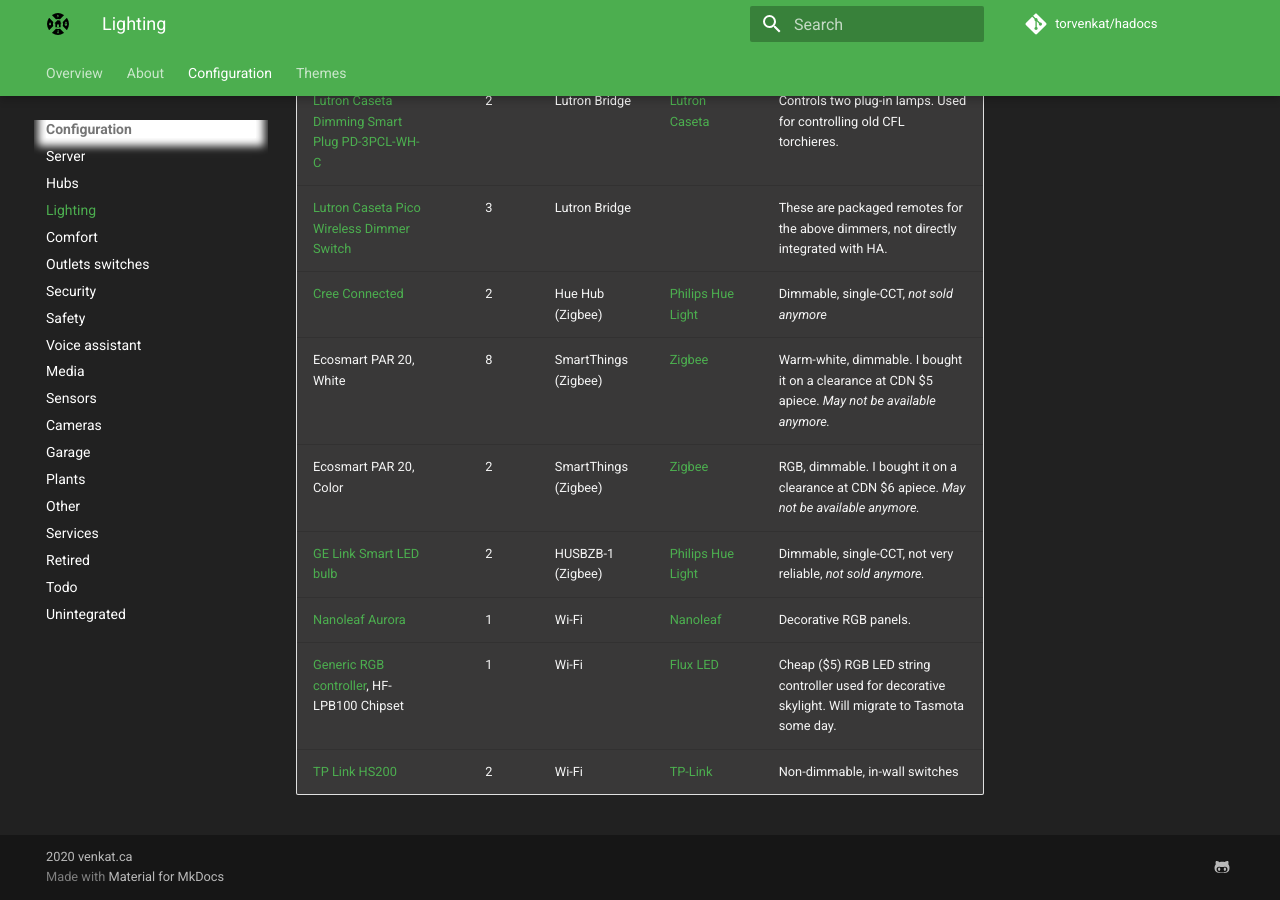
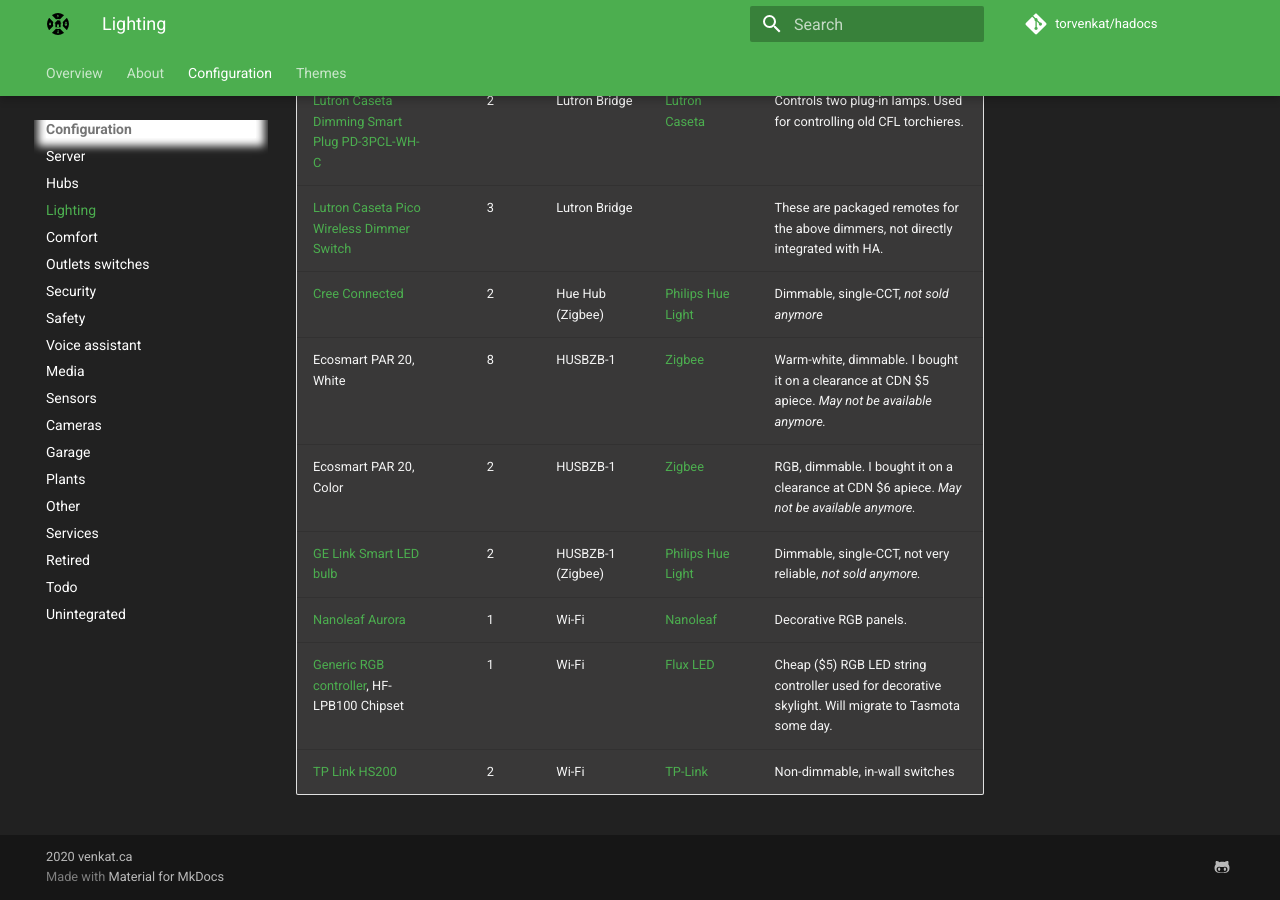
Before and after one commit to torvenkat/hadocs, an MkDocs documentation site: the page built from docs/configuration/lighting.md, in a window 1280 px wide and 900 px high, scrolled down 586 px. Built offline with MkDocs 1.6.1 and Material for MkDocs 9.7.7, drawn with Linux system fonts in a browser that asks for light colours; comment, search, counter and statistics services are not loaded.

Commit message:
Update lighting.md

```diff
--- a/docs/configuration/lighting.md
+++ b/docs/configuration/lighting.md
@@ -1,18 +1,18 @@
 
 
-| Device                                                       | Quantity | Connection           | Integration                                                  | Notes                                                        |
-| ------------------------------------------------------------ | :------: | -------------------- | ------------------------------------------------------------ | ------------------------------------------------------------ |
-| [Leviton Decora DZMX1 ](https://www.leviton.com/en/products/dzmx1-1lz) |    4     | HUSBZB-1 (Z-Wave)    | [Z-Wave](https://www.home-assistant.io/integrations/zwave/)  | In-wall switch, dimmable. Can control LED, Incandescent, CFL, up to 1,000 W. A newer version available from Leviton. |
-| [Leviton Decora DW6HD-1BZ](https://www.leviton.com/en/products/dw6hd-1bz) |    3     | Wi-Fi                | [Leviton Decora Wi-Fi](https://www.home-assistant.io/integrations/decora_wifi/) | In-wall switch, dimmable. Can control LED, Incandescent, CFL, up to 600 W. |
-| [Philips Hue White](https://amzn.to/2LaUFTd)                 |    8     | Hue Hub (Zigbee)     | [Philips Hue Light](https://www.home-assistant.io/components/light.hue/) | Dimmable, single-CCT, *not sold anymore.*                    |
-| [Philips Hue White & Color](https://www.amazon.ca/Ambiance-Equivalent-Dimmable-Compatible-Assistant/dp/B01M9AU8MB/ref=sr_1_16?keywords=hue+hub&qid=1586691613&sr=8-16) |    2     | Hue Hub (Zigbee)     | [Philips Hue Light](https://www.home-assistant.io/components/light.hue/) | Dimmable, single-CCT, *not sold anymore*                     |
-| [Lutron Caseta Wireless Dimmer](https://amzn.to/2KwDJWc)     |    4     | Lutron Bridge        | [Lutron Caseta](https://www.home-assistant.io/components/lutron_caseta/) | Smart dimmer switches that do not require a neutral wire     |
-| [Lutron Caseta Dimming Smart Plug PD-3PCL-WH-C](http://www.lutron.com/TechnicalDocumentLibrary/369987_ENG.pdf) |    2     | Lutron Bridge        | [Lutron Caseta](https://www.home-assistant.io/components/lutron_caseta/) | Controls two plug-in lamps.  Used for controlling old CFL torchieres. |
-| [Lutron Caseta Pico Wireless Dimmer Switch](https://amzn.to/2Etw0HP) |    3     | Lutron Bridge        |                                                              | These are packaged remotes for the above dimmers, not directly integrated with HA. |
-| [Cree Connected](https://amzn.to/2IpKAnZ)                    |    2     | Hue Hub (Zigbee)     | [Philips Hue Light](https://www.home-assistant.io/components/light.hue/) | Dimmable, single-CCT, *not sold anymore*                     |
-| Ecosmart PAR 20, White                                       |    8     | SmartThings (Zigbee) | [Zigbee](https://www.home-assistant.io/integrations/zigbee/) | Warm-white, dimmable. I bought it on a clearance at CDN $5 apiece.  *May not be available anymore.* |
-| Ecosmart PAR 20, Color                                       |    2     | SmartThings (Zigbee) | [Zigbee](https://www.home-assistant.io/integrations/zigbee/) | RGB, dimmable. I bought it on a clearance at CDN $6 apiece.  *May not be available anymore.* |
-| [GE Link Smart LED bulb](https://www.amazon.ca/GE-Wireless-Smart-PSB19-SW27-Equivalent/dp/B00NOL16K0) |    2     | HUSBZB-1 (Zigbee)    | [Philips Hue Light](https://www.home-assistant.io/components/light.hue/) | Dimmable, single-CCT, not very reliable, *not sold anymore.* |
-| [Nanoleaf Aurora](https://nanoleaf.me/en/consumer-led-lighting/products/smarter-series/nanoleaf-light-panels-smarter-kit/) |    1     | Wi-Fi                | [Nanoleaf](https://www.home-assistant.io/integrations/nanoleaf/) | Decorative RGB panels.                                       |
-| [Generic RGB controller](https://www.alibaba.com/product-detail/Mini-RGB-Wifi-Controller-for-LED_62261692811.html?spm=a2700.7724857.normalList.12.217949dfxfding&s=p&fullFirstScreen=true), HF-LPB100 Chipset |    1     | Wi-Fi                | [Flux LED](https://www.home-assistant.io/integrations/flux_led/) | Cheap ($5) RGB LED string controller used for decorative skylight.  Will migrate to Tasmota some day. |
-| [TP Link HS200](https://www.tp-link.com/ca/home-networking/smart-plug/hs200/) |    2     | Wi-Fi                | [TP-Link](https://www.home-assistant.io/integrations/tplink/) | Non-dimmable, in-wall switches                               |
+| Device                                                       | Quantity | Connection        | Integration                                                  | Notes                                                        |
+| ------------------------------------------------------------ | :------: | ----------------- | ------------------------------------------------------------ | ------------------------------------------------------------ |
+| [Leviton Decora DZMX1 ](https://www.leviton.com/en/products/dzmx1-1lz) |    4     | HUSBZB-1 (Z-Wave) | [Z-Wave](https://www.home-assistant.io/integrations/zwave/)  | In-wall switch, dimmable. Can control LED, Incandescent, CFL, up to 1,000 W. A newer version available from Leviton. |
+| [Leviton Decora DW6HD-1BZ](https://www.leviton.com/en/products/dw6hd-1bz) |    3     | Wi-Fi             | [Leviton Decora Wi-Fi](https://www.home-assistant.io/integrations/decora_wifi/) | In-wall switch, dimmable. Can control LED, Incandescent, CFL, up to 600 W. |
+| [Philips Hue White](https://amzn.to/2LaUFTd)                 |    8     | Hue Hub (Zigbee)  | [Philips Hue Light](https://www.home-assistant.io/components/light.hue/) | Dimmable, single-CCT, *not sold anymore.*                    |
+| [Philips Hue White & Color](https://www.amazon.ca/Ambiance-Equivalent-Dimmable-Compatible-Assistant/dp/B01M9AU8MB/ref=sr_1_16?keywords=hue+hub&qid=1586691613&sr=8-16) |    2     | Hue Hub (Zigbee)  | [Philips Hue Light](https://www.home-assistant.io/components/light.hue/) | Dimmable, single-CCT, *not sold anymore*                     |
+| [Lutron Caseta Wireless Dimmer](https://amzn.to/2KwDJWc)     |    4     | Lutron Bridge     | [Lutron Caseta](https://www.home-assistant.io/components/lutron_caseta/) | Smart dimmer switches that do not require a neutral wire     |
+| [Lutron Caseta Dimming Smart Plug PD-3PCL-WH-C](http://www.lutron.com/TechnicalDocumentLibrary/369987_ENG.pdf) |    2     | Lutron Bridge     | [Lutron Caseta](https://www.home-assistant.io/components/lutron_caseta/) | Controls two plug-in lamps.  Used for controlling old CFL torchieres. |
+| [Lutron Caseta Pico Wireless Dimmer Switch](https://amzn.to/2Etw0HP) |    3     | Lutron Bridge     |                                                              | These are packaged remotes for the above dimmers, not directly integrated with HA. |
+| [Cree Connected](https://amzn.to/2IpKAnZ)                    |    2     | Hue Hub (Zigbee)  | [Philips Hue Light](https://www.home-assistant.io/components/light.hue/) | Dimmable, single-CCT, *not sold anymore*                     |
+| Ecosmart PAR 20, White                                       |    8     | HUSBZB-1          | [Zigbee](https://www.home-assistant.io/integrations/zigbee/) | Warm-white, dimmable. I bought it on a clearance at CDN $5 apiece.  *May not be available anymore.* |
+| Ecosmart PAR 20, Color                                       |    2     | HUSBZB-1          | [Zigbee](https://www.home-assistant.io/integrations/zigbee/) | RGB, dimmable. I bought it on a clearance at CDN $6 apiece.  *May not be available anymore.* |
+| [GE Link Smart LED bulb](https://www.amazon.ca/GE-Wireless-Smart-PSB19-SW27-Equivalent/dp/B00NOL16K0) |    2     | HUSBZB-1 (Zigbee) | [Philips Hue Light](https://www.home-assistant.io/components/light.hue/) | Dimmable, single-CCT, not very reliable, *not sold anymore.* |
+| [Nanoleaf Aurora](https://nanoleaf.me/en/consumer-led-lighting/products/smarter-series/nanoleaf-light-panels-smarter-kit/) |    1     | Wi-Fi             | [Nanoleaf](https://www.home-assistant.io/integrations/nanoleaf/) | Decorative RGB panels.                                       |
+| [Generic RGB controller](https://www.alibaba.com/product-detail/Mini-RGB-Wifi-Controller-for-LED_62261692811.html?spm=a2700.7724857.normalList.12.217949dfxfding&s=p&fullFirstScreen=true), HF-LPB100 Chipset |    1     | Wi-Fi             | [Flux LED](https://www.home-assistant.io/integrations/flux_led/) | Cheap ($5) RGB LED string controller used for decorative skylight.  Will migrate to Tasmota some day. |
+| [TP Link HS200](https://www.tp-link.com/ca/home-networking/smart-plug/hs200/) |    2     | Wi-Fi             | [TP-Link](https://www.home-assistant.io/integrations/tplink/) | Non-dimmable, in-wall switches                               |
```
